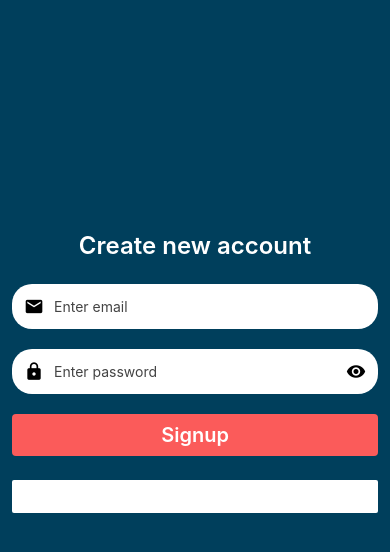
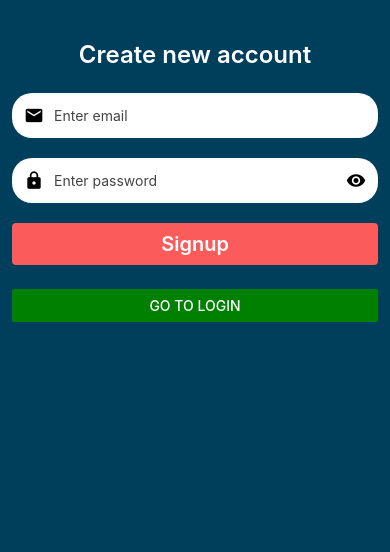
Before and after one commit to florentinmircea/fall-detection-mobile-app, a React Native app: screen /Signup in a window 390 px wide. Shown: the top 552 px of the page. Built offline with nearby package versions, Linux system fonts and the light colour scheme; no server answers.

Commit message:
added env and login and signup fixes

```diff
--- a/screens/LoginScreen.js
+++ b/screens/LoginScreen.js
@@ -26,6 +26,7 @@ export default function LoginScreen({ navigation }) {
   };
 
   const onLogin = async () => {
+    setLoginError(false);
     try {
       if (email !== "" && password !== "") {
         await auth.signInWithEmailAndPassword(email, password);
@@ -91,7 +92,7 @@ export default function LoginScreen({ navigation }) {
       <RNButton
         onPress={() => navigation.navigate("Signup")}
         title="Go to Signup"
-        color="#fff"
+        color="green"
       />
     </View>
   );
@@ -102,9 +103,9 @@ const styles = StyleSheet.create({
     flex: 1,
     backgroundColor: "#003f5c",
     // paddingTop: 50,
-    marginTop: -100,
+    paddingTop: 40,
     paddingHorizontal: 12,
-    justifyContent: "center",
+    justifyContent: "flex-start",
   },
   title: {
     fontSize: 24,
--- a/screens/SettingsScreen.js
+++ b/screens/SettingsScreen.js
@@ -12,6 +12,8 @@ import Firebase from "../config/firebase";
 import React, { useContext, useEffect } from "react";
 import { getDatabase, ref, set } from "firebase/database";
 import { IconButton } from "../components";
+
+const auth = Firebase.auth();
 
 const image = background;
 
@@ -113,11 +115,11 @@ export default function SettingsScreen({ navigation }) {
             onPress={handleNewContact}
           />
         </View>
-        <Button
+        {/* <Button
           onPress={handleNameClick}
           title="Your emergency display name"
           data={userName}
-        />
+        /> */}
         {/* <Button
           onPress={handleEmailClick}
           title="Emergency person email"
--- a/screens/SignupScreen.js
+++ b/screens/SignupScreen.js
@@ -91,7 +91,7 @@ export default function SignupScreen({ navigation }) {
       <RNButton
         onPress={() => navigation.navigate("Login")}
         title="Go to Login"
-        color="#fff"
+        color="green"
       />
     </View>
   );
@@ -102,9 +102,9 @@ const styles = StyleSheet.create({
     flex: 1,
     backgroundColor: "#003f5c",
     // paddingTop: 50,
-    marginTop: -100,
+    paddingTop: 40,
     paddingHorizontal: 12,
-    justifyContent: "center",
+    justifyContent: "flex-start",
   },
   title: {
     fontSize: 24,
```
Also changed, not shown: 2 other files (tests, documents, lock files or other folders).
